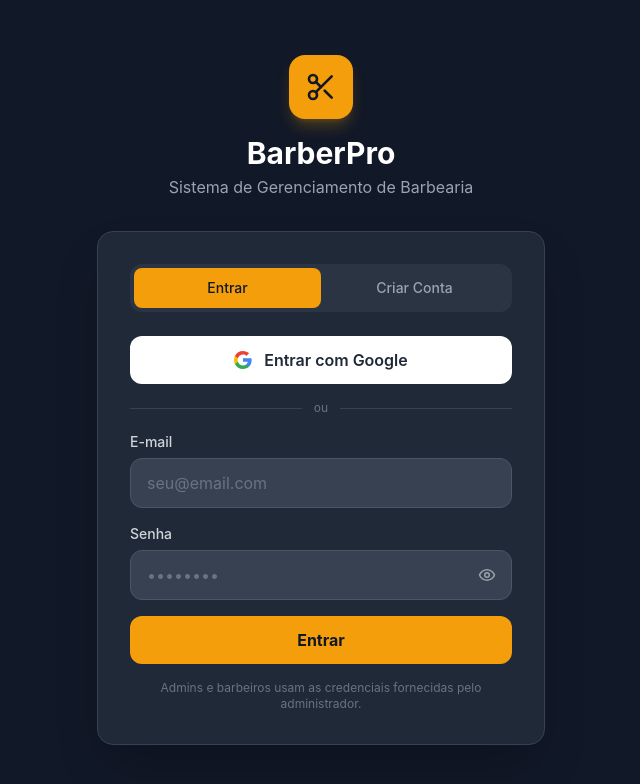
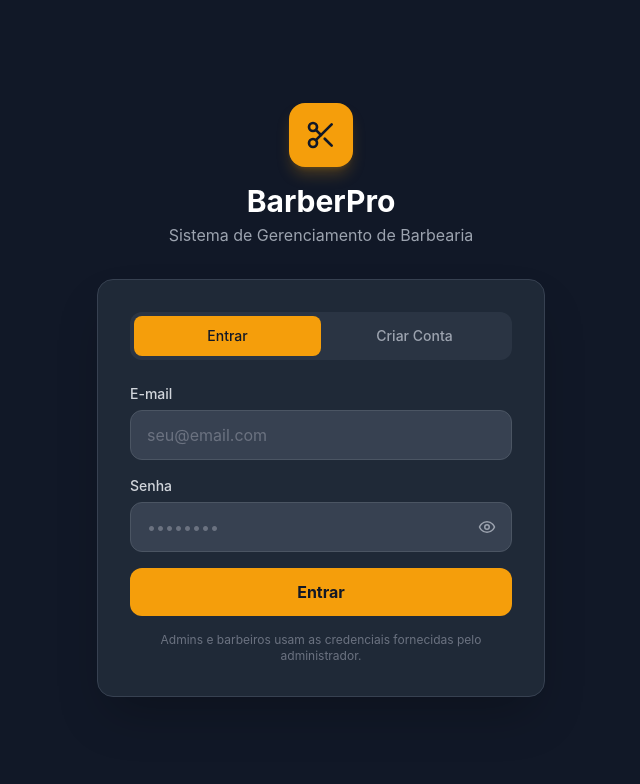
Before and after one commit to matheusamancio06/barberpro, a React (Vite) app in the folder frontend/: page /login in a window 1280 px wide. Shown: the top 784 px of the page, without its empty margins (319-959 px from the left). Built offline with nearby package versions, Linux system fonts and the light colour scheme; no server answers.

Commit message:
fix: remove Google OAuth button, login/cadastro apenas manual

```diff
--- a/frontend/src/pages/Login.tsx
+++ b/frontend/src/pages/Login.tsx
@@ -5,29 +5,15 @@ import { useSearchParams } from 'react-router-dom';
 import { Scissors, Eye, EyeOff } from 'lucide-react';
 import toast from 'react-hot-toast';
 import { useAuth } from '../contexts/AuthContext';
-import { supabase } from '../lib/supabase';
 import api from '../lib/api';
 
 interface LoginForm { email: string; senha: string; }
 interface RegisterForm { nome: string; email: string; telefone: string; senha: string; confirmarSenha: string; }
 
-// Google "G" SVG icon
-function GoogleIcon() {
-  return (
-    <svg width="18" height="18" viewBox="0 0 18 18" fill="none" xmlns="http://www.w3.org/2000/svg">
-      <path d="M17.64 9.205c0-.639-.057-1.252-.164-1.841H9v3.481h4.844a4.14 4.14 0 0 1-1.796 2.716v2.259h2.908c1.702-1.567 2.684-3.875 2.684-6.615z" fill="#4285F4"/>
-      <path d="M9 18c2.43 0 4.467-.806 5.956-2.18l-2.908-2.259c-.806.54-1.837.86-3.048.86-2.344 0-4.328-1.584-5.036-3.711H.957v2.332A8.997 8.997 0 0 0 9 18z" fill="#34A853"/>
-      <path d="M3.964 10.71A5.41 5.41 0 0 1 3.682 9c0-.593.102-1.17.282-1.71V4.958H.957A8.996 8.996 0 0 0 0 9c0 1.452.348 2.827.957 4.042l3.007-2.332z" fill="#FBBC05"/>
-      <path d="M9 3.58c1.321 0 2.508.454 3.44 1.345l2.582-2.58C13.463.891 11.426 0 9 0A8.997 8.997 0 0 0 .957 4.958L3.964 7.29C4.672 5.163 6.656 3.58 9 3.58z" fill="#EA4335"/>
-    </svg>
-  );
-}
-
 export default function Login() {
   const { login } = useAuth();
   const [tab, setTab] = useState<'login' | 'register'>('login');
   const [showPass, setShowPass] = useState(false);
-  const [googleLoading, setGoogleLoading] = useState(false);
   const [searchParams] = useSearchParams();
 
   // Show error passed via URL (from AuthCallback)
@@ -55,22 +41,6 @@ export default function Login() {
   const onRegister = (data: RegisterForm) => {
     const { confirmarSenha: _cs, ...rest } = data;
     registerMutation.mutate(rest);
-  };
-
-  const handleGoogleLogin = async () => {
-    try {
-      setGoogleLoading(true);
-      const { error } = await supabase.auth.signInWithOAuth({
-        provider: 'google',
-        options: {
-          redirectTo: `${window.location.origin}/auth/callback`,
-        },
-      });
-      if (error) throw error;
-    } catch (err: any) {
-      setGoogleLoading(false);
-      toast.error(err.message || 'Erro ao conectar com Google');
-    }
   };
 
   const inputCls = 'w-full bg-gray-700 border border-gray-600 rounded-xl px-4 py-3 text-white placeholder-gray-500 focus:outline-none focus:border-amber-500 focus:ring-1 focus:ring-amber-500/30 transition-all';
@@ -104,29 +74,6 @@ export default function Login() {
               Criar Conta
             </button>
           </div>
-
-          {/* Google Button — visible only on login tab */}
-          {tab === 'login' && (
-            <>
-              <button
-                onClick={handleGoogleLogin}
-                disabled={googleLoading}
-                className="w-full flex items-center justify-center gap-3 bg-white hover:bg-gray-100 disabled:opacity-50 text-gray-800 font-semibold py-3 rounded-xl transition-all mb-4"
-              >
-                {googleLoading
-                  ? <div className="w-5 h-5 border-2 border-gray-400/30 border-t-gray-400 rounded-full animate-spin" />
-                  : <GoogleIcon />
-                }
-                Entrar com Google
-              </button>
-
-              <div className="flex items-center gap-3 mb-4">
-                <div className="flex-1 h-px bg-gray-700" />
-                <span className="text-gray-500 text-xs">ou</span>
-                <div className="flex-1 h-px bg-gray-700" />
-              </div>
-            </>
-          )}
 
           {tab === 'login' ? (
             <form onSubmit={handleLogin(onLogin)} className="space-y-4">
```
